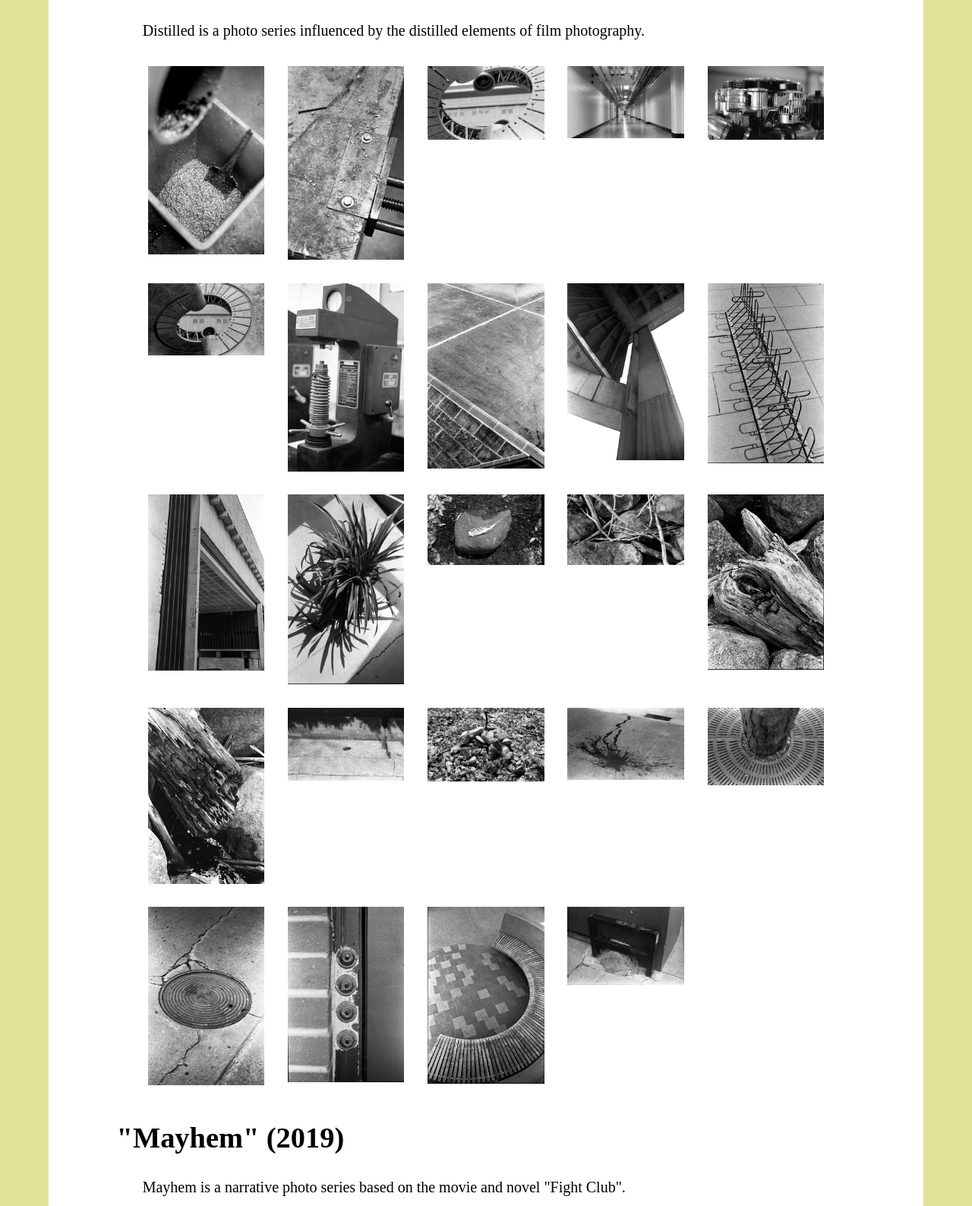
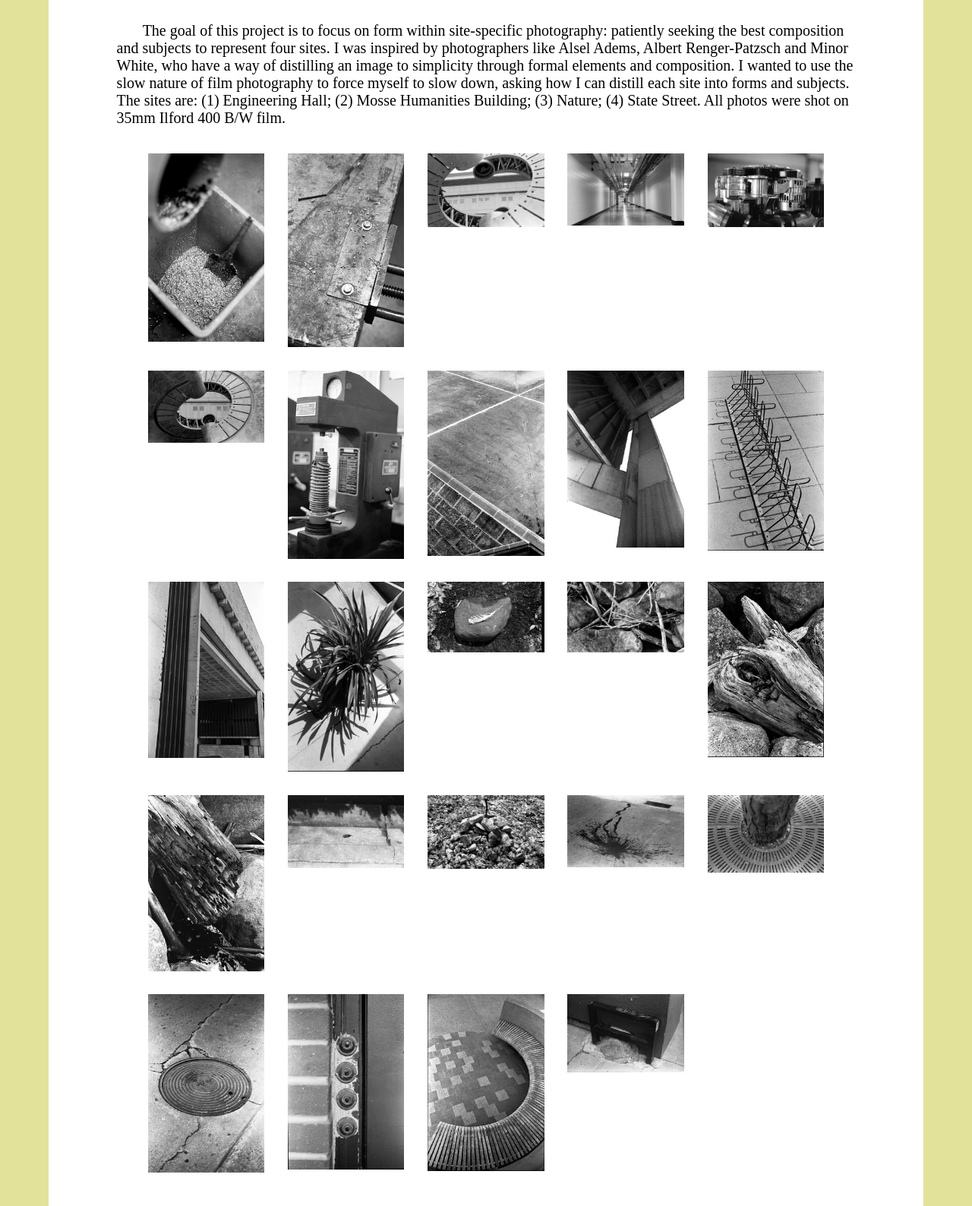
Before and after one commit to sterlingjust/website, a plain HTML site: page art.html in a window 1280 px wide. Shown: the part 306-1894 px from the top of the page at 76% size. Drawn offline with Linux system fonts and the light colour scheme; a web font is replaced by a local one.

Commit message:
updated resume and project bios

```diff
--- a/art.html
+++ b/art.html
@@ -27,9 +27,20 @@
 	<!--BREAKLINE-->
 	<hr class="regular-short">
 
+
+
+
+
+
 	<!--******* SOME IMAGES HORIZ. OR VERT. FOR BETTER RESPONSIVE DISPLAY *******-->
 	<h2>"Distilled" (2019)</h2>
-	<p> Distilled is a photo series influenced by the distilled elements of film photography. </p>
+	<p>	The goal of this project is to focus on form within site-specific photography: patiently seeking the best composition and subjects to
+		represent four sites.
+		I was inspired by photographers like Alsel Adems, Albert Renger-Patzsch and Minor White, who have a way of distilling an image to simplicity through formal elements and composition.
+		I wanted to use the slow nature of film photography to force myself to slow down, asking how I can distill each site into forms and subjects.
+		The sites are: (1) Engineering Hall; (2) Mosse Humanities Building; (3) Nature; (4) State Street.
+		All photos were shot on 35mm Ilford 400 B/W film.
+	</p>
 	<div class="gallery5">
 		<a href="images/Distilled/Distilled_Large_01.JPG"><img class="item" src="images/Distilled/Distilled_Small_01.JPG"></a>
 		<a href="images/Distilled/Distilled_Large_04.JPG"><img src="images/Distilled/Distilled_Small_04.JPG"></a>
@@ -57,8 +68,20 @@
 		<a href="images/Distilled/Distilled_Large_24.JPG"><img src="images/Distilled/Distilled_Small_24.JPG"></a>
 	</div>
 
+
+
+
+
+
+
 	<h2>"Mayhem" (2019)</h2>
-	<p> Mayhem is a narrative photo series based on the movie and novel "Fight Club". </p>
+	<p> Mayhem is a narrative photo series based on the movie and novel "Fight Club".
+		Fascinated by photography's ability to tell a story without words, I always wanted to do a series that conveys a story with only a few images.
+		Mayhem shows the dream-like transformation of a businessman to a public enemy, aiming to correct the faults of corporate America by unleashing Project Mayhem.
+		All photos were shot on 35mm Ilford 400 Black and White film.
+		Double exposure was done with enlarger on luster paper.
+
+	</p>
 	<div class="gallery5">
 		<a href="images/Mayhem/Mayhem_01.JPG"><img src="images/Mayhem/Mayhem_Small_01.JPG"></a>
 		<a href="images/Mayhem/Mayhem_02.JPG"><img src="images/Mayhem/Mayhem_Small_02.JPG"></a>
@@ -75,10 +98,15 @@
 		<a href="images/Mayhem/Mayhem_13.JPG"><img src="images/Mayhem/Mayhem_Small_13.JPG"></a>
 	</div>
 
+
+
+
+
+
+
 	<h2>"The Grand Tour" (2018)</h2>
-	<p> The Grand Tour is a collection of photographs and scanned objects from travels in India
-		and Europe. I scanned mementos like postcards, maps, and ticket stubs to preserve their
-		material sense of character, and have paired them with images taken where I acquired them.
+	<p> The Grand Tour is a collection of photographs and scanned objects from a summer I spent backpacking in Europe.
+		I scanned mementos like postcards, maps, and ticket stubs to preserve their material sense of character, and paired them with images taken where I acquired them.
 		Arranged as such, this project represents the organized chaos of our travels and memories.
 		The goal of the series is to emulate the sense of sentimentality that our minds ascribe
 		to objects in an effort to preserve the memories associated with them. Often labeled as
```
Also changed, not shown: index.html (+1 -1 lines), other.html (+2 -2 lines), 1 other file.
